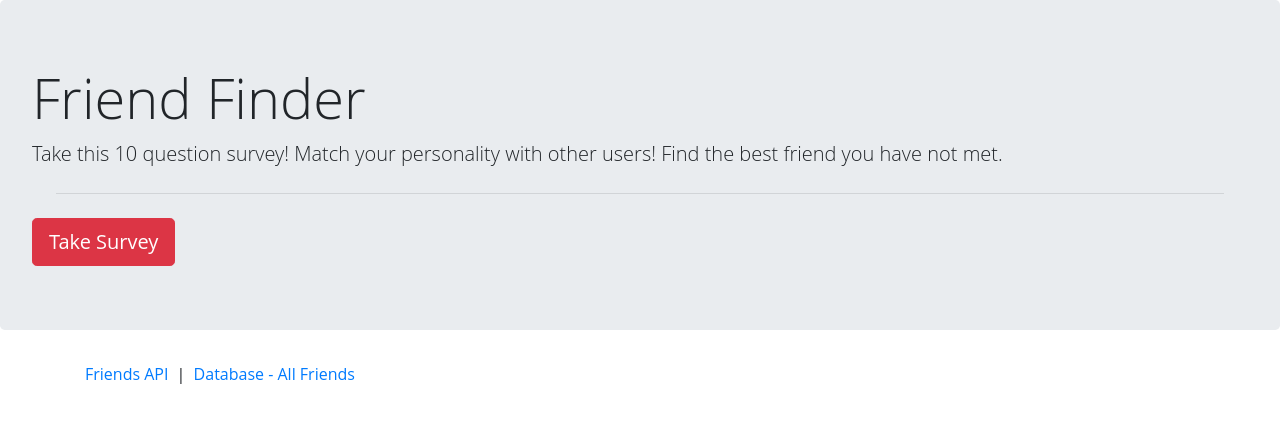
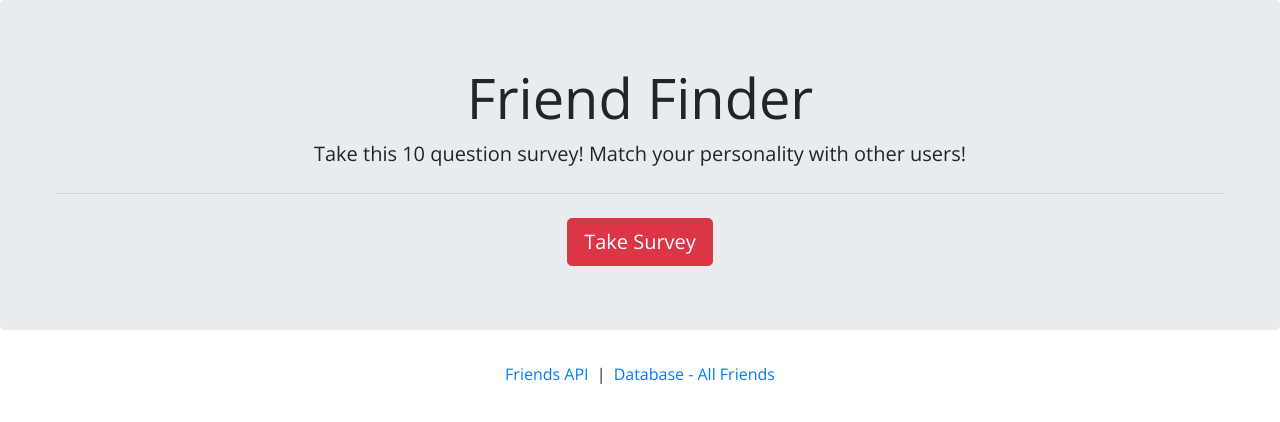
Before and after one commit to vpvnguyen/friend-finder, a website: page app/public/home.html in a window 1280 px wide. Drawn offline with nearby package versions, Linux system fonts and the light colour scheme.

Commit message:
updated welcome text

```diff
--- a/app/public/home.html
+++ b/app/public/home.html
@@ -9,19 +9,19 @@
         integrity="sha384-MCw98/SFnGE8fJT3GXwEOngsV7Zt27NXFoaoApmYm81iuXoPkFOJwJ8ERdknLPMO" crossorigin="anonymous">
     <link href="https://stackpath.bootstrapcdn.com/font-awesome/4.7.0/css/font-awesome.min.css" rel="stylesheet"
         integrity="sha384-wvfXpqpZZVQGK6TAh5PVlGOfQNHSoD2xbE+QkPxCAFlNEevoEH3Sl0sibVcOQVnN" crossorigin="anonymous">
+    <link href="https://fonts.googleapis.com/css?family=Open+Sans&display=swap" rel="stylesheet">
     <link rel="stylesheet" href="./css/style.css">
     <title>Friend Finder</title>
 </head>
 
 <body>
-    <div class="jumbotron">
+    <div class="jumbotron text-center">
         <h1 class="display-4">Friend Finder</h1>
-        <p class="lead">Take this 10 question survey! Match your personality with other users! Find the best friend you
-            have not met.</p>
+        <p class="lead">Take this 10 question survey! Match your personality with other users!</p>
         <hr class="mx-4 my-4">
         <a class="btn btn-danger btn-lg" href="/survey" role="button">Take Survey</a>
     </div>
-    <div class="container">
+    <div class="container text-center">
         <a href="/api/friends">Friends API</a>
         <a class="mx-1">|</a>
         <a href="/db">Database - All Friends</a>
```
